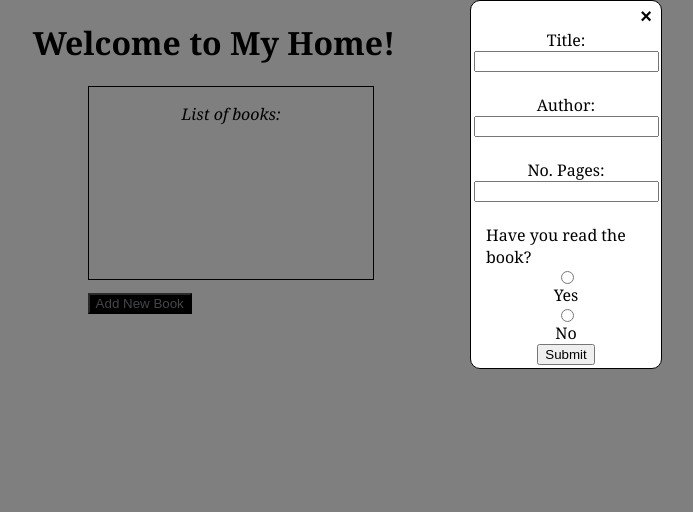
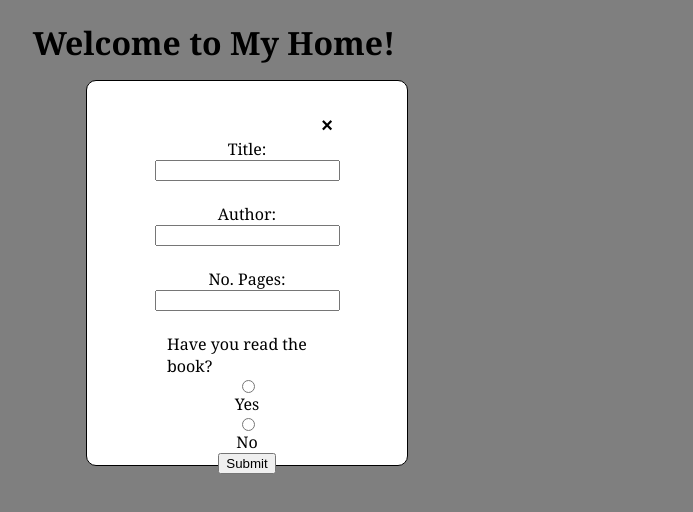
Before and after one commit to Ajehani/library-ODIN, a plain HTML site: page index.html in a window 1280 px wide. Both pictures are taken after a click on the button "Add New Book". Shown: the whole page, without its empty margins (426-1119 px from the left). Drawn offline with Linux system fonts and the light colour scheme.

Commit message:
more updates comiing

```diff
--- a/script.js
+++ b/script.js
@@ -8,6 +8,7 @@ const overlay=document.querySelector('#overlay')
 let title=modal.querySelector("#Title")
 let author=modal.querySelector("#Author")
 let pages=modal.querySelector("#Pages")
+let close=modal.querySelector('#close')
 pages.innerHTML="yo";
 
 function Books(author,title,pages){
@@ -20,6 +21,10 @@ overlay.addEventListener('click',()=>{
     modal.setAttribute("style","display:none;")
     overlay.setAttribute("style","opacity:0;")
 
+})
+close.addEventListener('click',()=>{
+    modal.setAttribute("style","display:none;")
+    overlay.setAttribute("style","opacity:0;")
 })
 books.addEventListener('click',function(){
     // form=document.createElement('div')
--- a/style.css
+++ b/style.css
@@ -39,17 +39,20 @@ h1{
     pointer-events:none;
 }
 .modal{
-    padding:3px 15px;
+    padding:2rem 5rem;
+    height:20rem;
     border:1px solid black;
     display:none;
-    margin: 50% 20%;
     flex-direction: column;
     align-items: center;
     width: 10rem;
     background-color: white;
     color:black;
     position: fixed;
-    top:-40rem;
-    left:40rem;
+    top:10%;
+    left:40%;
     border-radius:10px;
 }
+input{
+    height:2rem;
+}
```
Also changed, not shown: index.html (+0 -2 lines).
